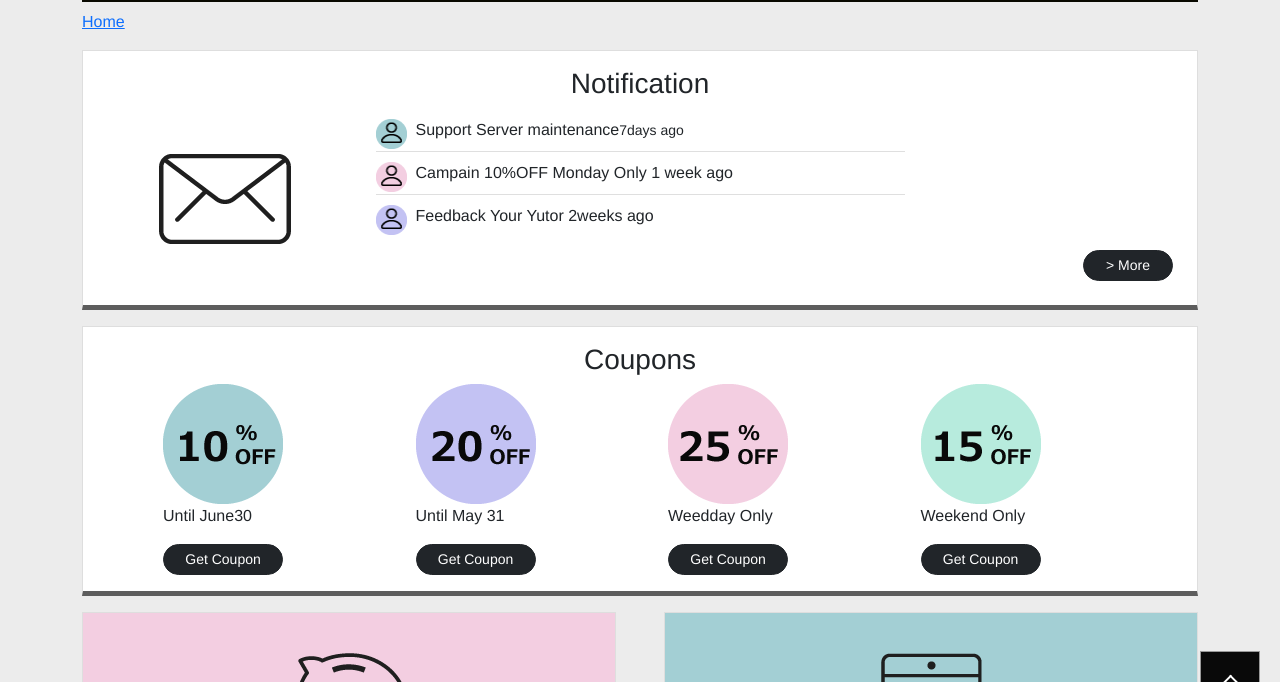
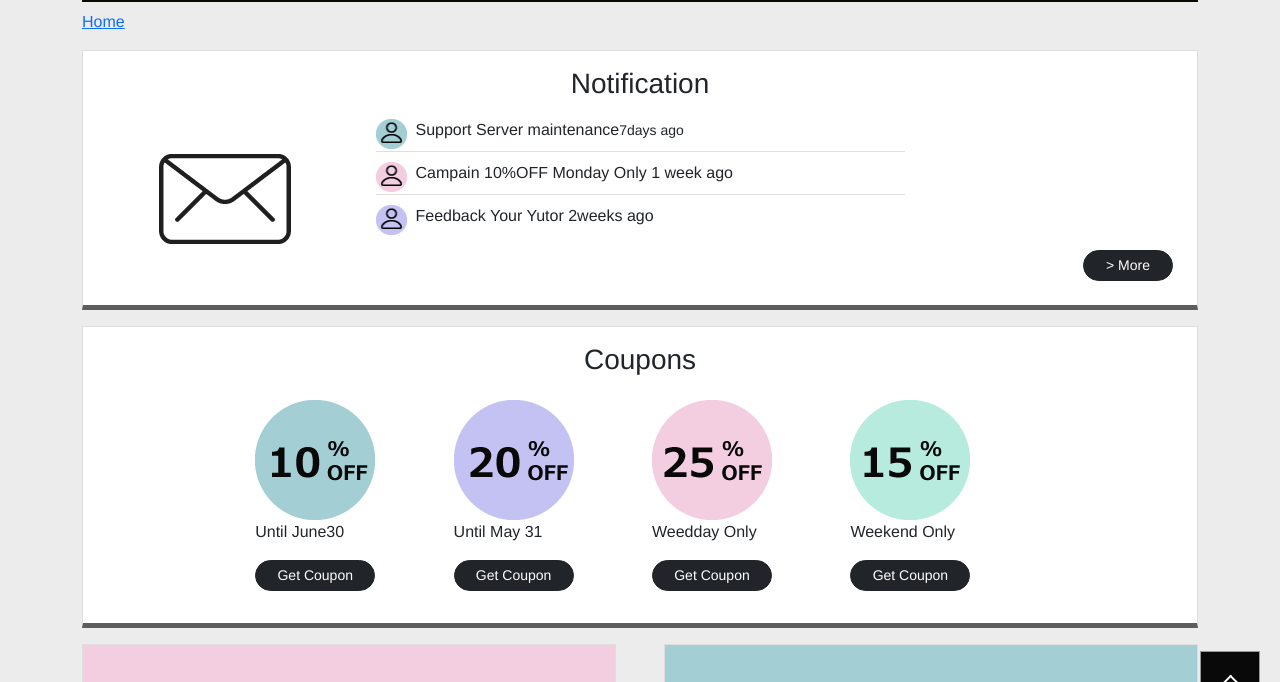
Before and after one commit to dev-milk/MyBootstrapOnly, a plain HTML site: page index.html in a window 1280 px wide. Shown: the part 69-751 px from the top of the page. Drawn offline with Linux system fonts and the light colour scheme.

Commit message:
クーポンエリアの余白調整

```diff
--- a/index.html
+++ b/index.html
@@ -89,29 +89,34 @@
           <div class="card rounded-0 grid-border">
             <div class="card-body">
               <h3 class="card-text text-center">Coupons</h3>
-              <div class="container mx-3">
+
+              <div class="container mx-auto " style="width:80%;">
                 <div class="row">
-                  <div class="col-md-3 col-sm-6 col-xs-12">
+                  <div class="col-md-3 col-sm-6 col-xs-12 py-3">
                     <img src="images/10off.png" class="img-fluid">
                  <p>Until June30</p>
                 <button type="button" class="btn btn-sm btn-dark rounded-pill w-120">Get Coupon</button>
                   </div>
-                  <div class="col-md-3 col-sm-6 col-xs-12">
+
+                  <div class="col-md-3 col-sm-6 col-xs-12 py-3">
                     <img src="images/25off.png" class="img-fluid">
                  <p>Until May 31</p>
                 <button type="button" class="btn btn-sm btn-dark rounded-pill w-120">Get Coupon</button>
                   </div>
-                  <div class="col-md-3 col-sm-6 col-xs-12">
+
+                  <div class="col-md-3 col-sm-6 col-xs-12 py-3">
                     <img src="images/20off.png" class="img-fluid">
                  <p>Weedday Only</p>
                 <button type="button" class="btn btn-sm btn-dark rounded-pill w-120">Get Coupon</button>
                   </div>
-                  <div class="col-md-3 col-sm-6 col-xs-12">
+
+                  <div class="col-md-3 col-sm-6 col-xs-12 py-3">
                     <img src="images/15off.png" class="img-fluid">
                  <p>Weekend Only</p>
                 <button type="button" class="btn btn-sm btn-dark rounded-pill w-120">Get Coupon</button>
                   </div>
                 </div>
+
               </div>
             </div>
           </div>
```
